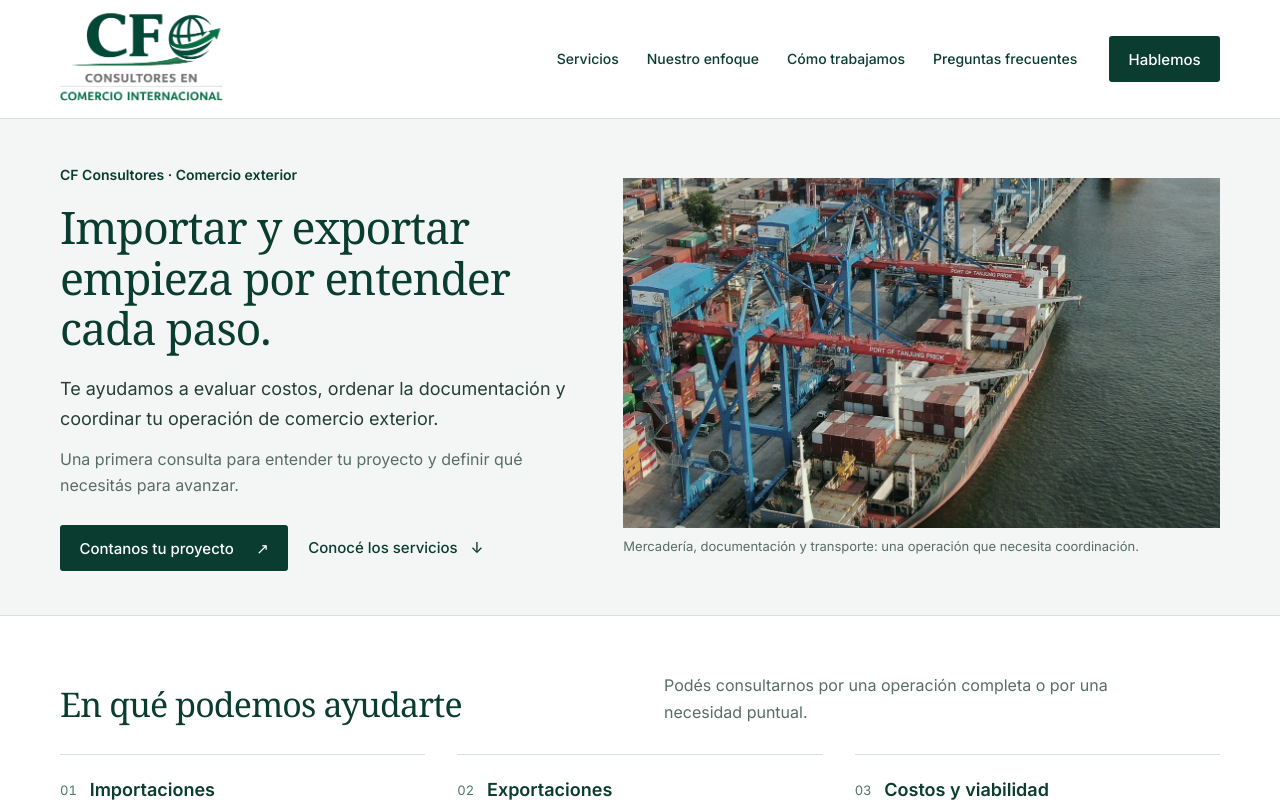
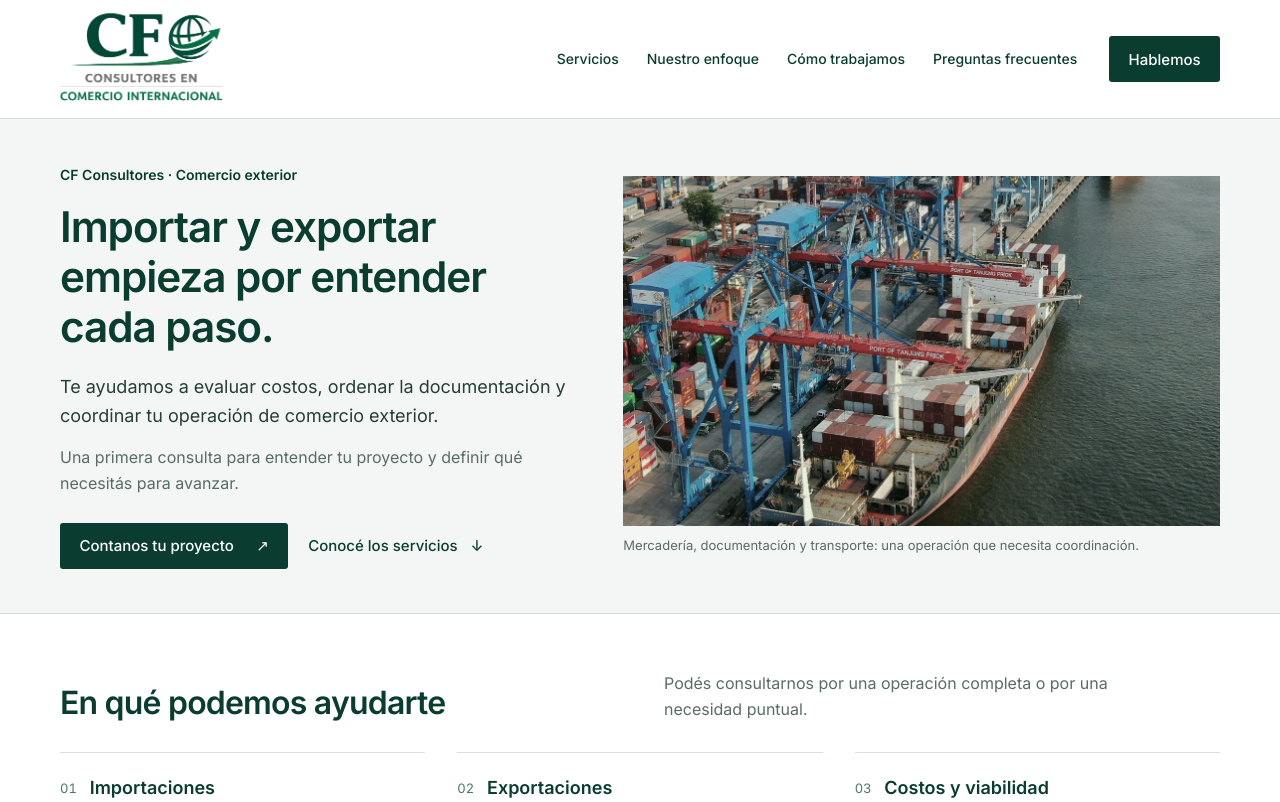
Before and after one commit to AlanTN13/cfsitioweb, a Next.js app: page / in a window 1280 px wide. Shown: the top 802 px of the page. Built offline with nearby package versions, Linux system fonts and the light colour scheme.

Commit message:
Use simple sans-serif headings for a warmer visual tone (#2)
Co-authored-by: Tu Nombre <tu@email.com>

```diff
--- a/app/globals.css
+++ b/app/globals.css
@@ -27,9 +27,9 @@ button:not(:disabled), a { cursor: pointer; }
 button, input, textarea { font: inherit; }
 button:disabled { cursor: not-allowed; opacity: .7; }
 h1, h2, h3, p, figure, dl, dd { margin: 0; }
-h1, h2 { font-family: Georgia, 'Times New Roman', serif; font-weight: 400; color: var(--primary); letter-spacing: -.025em; }
-h1 { font-size: clamp(2rem, 3.5vw, 3rem); line-height: 1.13; }
-h2 { font-size: clamp(1.875rem, 2.65vw, 2.25rem); line-height: 1.2; }
+h1, h2 { font-family: inherit; font-weight: 600; color: var(--primary); letter-spacing: -.025em; }
+h1 { font-size: clamp(2rem, 3.3vw, 2.875rem); line-height: 1.18; }
+h2 { font-size: clamp(1.75rem, 2.5vw, 2.125rem); line-height: 1.25; }
 h3 { font-size: 1.125rem; font-weight: 600; line-height: 1.4; color: var(--primary); }
 p { color: var(--muted); }
 .site-width { width: min(100% - 4rem, 1160px); margin-inline: auto; }
```
Also changed, not shown: 1 other file (tests, documents, lock files or other folders).
